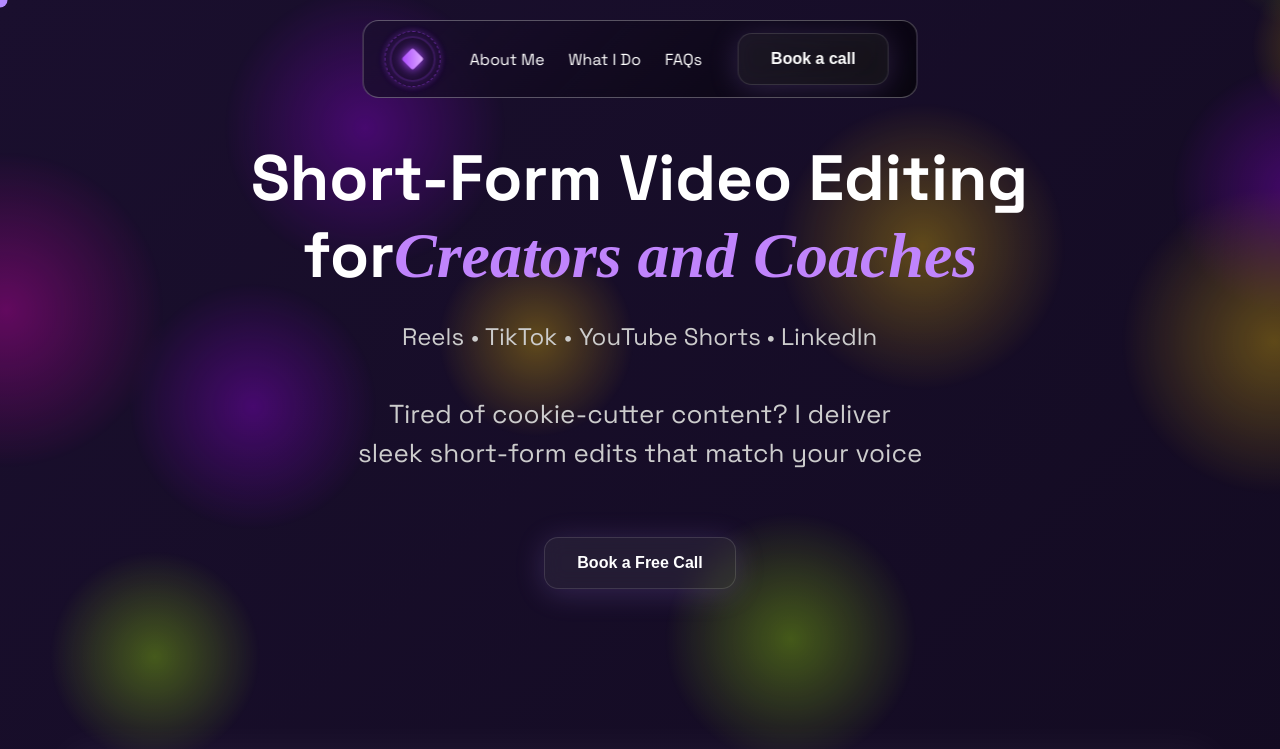
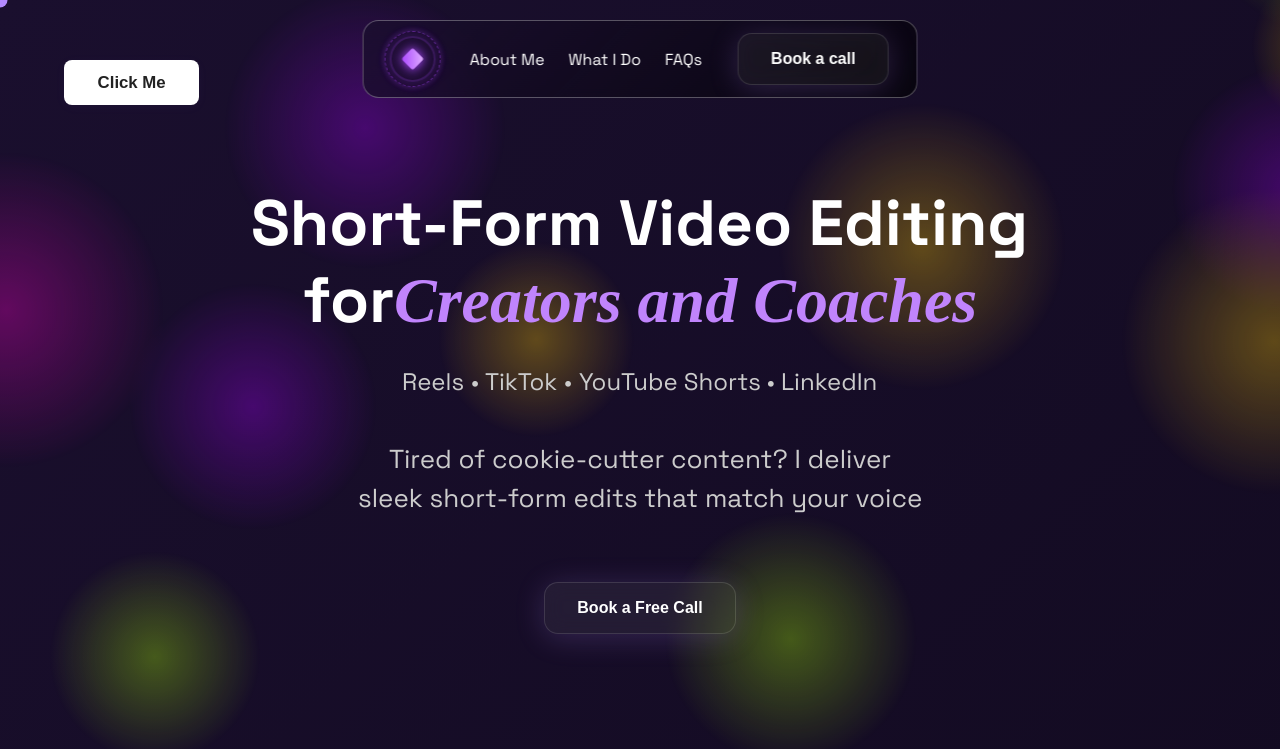
Before and after one commit to alchemist-aditya/alchemist-aditya, a React (Create React App) app: page / in a window 1280 px wide. Shown: the top 749 px of the page. Built offline with nearby package versions, Linux system fonts and the light colour scheme.

Commit message:
Update App.tsx

```diff
--- a/src/App.tsx
+++ b/src/App.tsx
@@ -333,6 +333,9 @@ const handleBookClick = (e: React.MouseEvent<HTMLButtonElement>) => {
       animate={{ opacity: 1 }}
       transition={{ duration: 1.2, ease: "easeOut" }}
     >
+
+      <RippleButton>Click Me</RippleButton>
+
       <div className="cursor-dot" ref={dotRef} />
       <canvas id="glowAurora" className="aurora-canvas"></canvas>
       <div className="desktop-nav">
```
